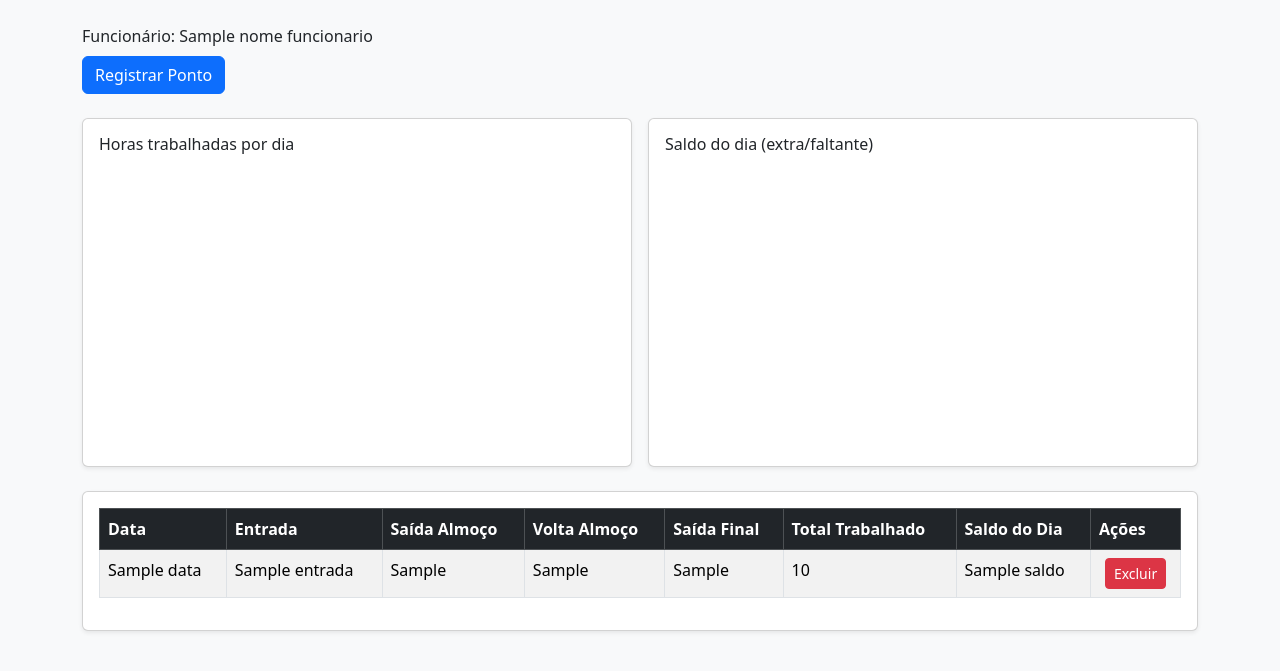
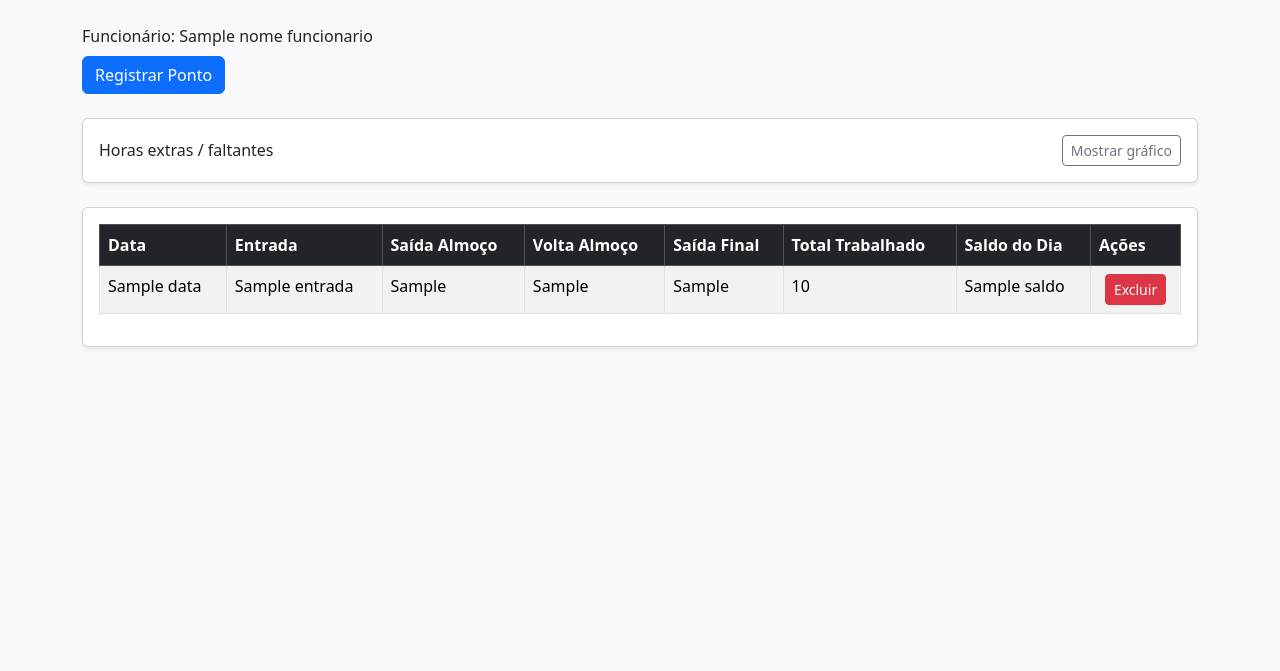
Before and after one commit to prismotta/sistema-ponto-python, a Flask app: template web/templates/dashboard.html in a window 1280 px wide. Shown: the part 50-721 px from the top of the page. Run offline with Flask 3, Linux system fonts and the light colour scheme; the template is opened without the code that fills it: most values are stand-ins (such as "Sample title", 1, 10 or a date in 2020); a map, chart or similar area stays blank; some libraries are stand-ins or nearby versions.

Commit message:
style: simplifica gráfico de horas extras

```diff
--- a/web/app.py
+++ b/web/app.py
@@ -590,7 +590,6 @@ def dashboard():
     registros = []
     total_hoje = timedelta()
     graf_labels: list[str] = []
-    graf_horas: list[float] = []
     graf_saldo: list[float] = []
 
     for registro in registros_db:
@@ -605,7 +604,6 @@ def dashboard():
 
         if not em_aberto:
             graf_labels.append(registro[2])
-            graf_horas.append(horas_decimal(total_linha))
             graf_saldo.append(horas_decimal(saldo_delta or timedelta()))
 
         registros.append({
@@ -626,7 +624,6 @@ def dashboard():
         total_hoje=total_hoje,
         nome_funcionario=nome_dashboard,
         graf_labels=graf_labels,
-        graf_horas=graf_horas,
         graf_saldo=graf_saldo,
     )
 
--- a/web/templates/dashboard.html
+++ b/web/templates/dashboard.html
@@ -35,34 +35,36 @@
         <a href="/bater" class="btn btn-primary">Registrar Ponto</a>
     </div>
 
-    {% if graf_labels and graf_horas and graf_saldo %}
-    <div class="row g-3 mb-4">
-        <div class="col-12 col-lg-6">
-            <div class="card shadow-sm">
-                <div class="card-body">
-                    <h6 class="card-title mb-3">Horas trabalhadas por dia</h6>
-                    <div style="height: 280px;">
-                        <canvas id="grafHoras"></canvas>
-                    </div>
+    <div class="card shadow-sm mb-4">
+        <div class="card-body">
+            <div class="d-flex justify-content-between align-items-center">
+                <h6 class="card-title mb-0">Horas extras / faltantes</h6>
+                <button
+                    class="btn btn-outline-secondary btn-sm"
+                    type="button"
+                    data-bs-toggle="collapse"
+                    data-bs-target="#secaoGrafico"
+                    aria-expanded="false"
+                    aria-controls="secaoGrafico"
+                    id="btnGrafico"
+                >
+                    Mostrar gráfico
+                </button>
+            </div>
+
+            <div class="collapse mt-3" id="secaoGrafico">
+                {% if graf_labels and graf_saldo %}
+                <div style="height: 320px;">
+                    <canvas id="grafSaldoUnico"></canvas>
                 </div>
-            </div>
-        </div>
-        <div class="col-12 col-lg-6">
-            <div class="card shadow-sm">
-                <div class="card-body">
-                    <h6 class="card-title mb-3">Saldo do dia (extra/faltante)</h6>
-                    <div style="height: 280px;">
-                        <canvas id="grafSaldo"></canvas>
-                    </div>
+                {% else %}
+                <div class="alert alert-secondary mb-0">
+                    Ainda não há dados suficientes para gerar o gráfico.
                 </div>
+                {% endif %}
             </div>
         </div>
     </div>
-    {% else %}
-    <div class="alert alert-secondary mb-4">
-        Ainda não há dados suficientes para gerar gráficos.
-    </div>
-    {% endif %}
 
     <div class="card shadow-sm">
         <div class="card-body">
@@ -109,49 +111,55 @@
 <script src="https://cdn.jsdelivr.net/npm/chart.js@4.4.3/dist/chart.umd.min.js"></script>
 <script>
   const labels = {{ graf_labels | tojson }};
-  const horas = {{ graf_horas | tojson }};
   const saldo = {{ graf_saldo | tojson }};
 
+  const btnGrafico = document.getElementById('btnGrafico');
+  const secaoGrafico = document.getElementById('secaoGrafico');
+
+  if (secaoGrafico) {
+    secaoGrafico.addEventListener('shown.bs.collapse', () => {
+      if (btnGrafico) btnGrafico.textContent = 'Ocultar gráfico';
+    });
+    secaoGrafico.addEventListener('hidden.bs.collapse', () => {
+      if (btnGrafico) btnGrafico.textContent = 'Mostrar gráfico';
+    });
+  }
+
   if (labels && labels.length) {
-    new Chart(document.getElementById('grafHoras'), {
+    const extra = saldo.map(v => (v > 0 ? v : 0));
+    const faltante = saldo.map(v => (v < 0 ? v : 0));
+
+    new Chart(document.getElementById('grafSaldoUnico'), {
       type: 'bar',
       data: {
         labels,
-        datasets: [{
-          label: 'Horas trabalhadas',
-          data: horas,
-          backgroundColor: 'rgba(13, 110, 253, 0.35)',
-          borderColor: 'rgba(13, 110, 253, 1)',
-          borderWidth: 1,
-        }]
+        datasets: [
+          {
+            label: 'Extra',
+            data: extra,
+            backgroundColor: 'rgba(25, 135, 84, 0.55)',
+            borderColor: 'rgba(25, 135, 84, 1)',
+            borderWidth: 1
+          },
+          {
+            label: 'Faltante',
+            data: faltante,
+            backgroundColor: 'rgba(220, 53, 69, 0.55)',
+            borderColor: 'rgba(220, 53, 69, 1)',
+            borderWidth: 1
+          }
+        ]
       },
       options: {
         responsive: true,
         maintainAspectRatio: false,
+        plugins: {
+          legend: { display: true }
+        },
         scales: {
-          y: { beginAtZero: true, title: { display: true, text: 'Horas' } }
-        }
-      }
-    });
-
-    new Chart(document.getElementById('grafSaldo'), {
-      type: 'line',
-      data: {
-        labels,
-        datasets: [{
-          label: 'Saldo (h)',
-          data: saldo,
-          tension: 0.25,
-          borderColor: 'rgba(25, 135, 84, 1)',
-          backgroundColor: 'rgba(25, 135, 84, 0.15)',
-          fill: true,
-        }]
-      },
-      options: {
-        responsive: true,
-        maintainAspectRatio: false,
-        scales: {
-          y: { title: { display: true, text: 'Horas' } }
+          y: {
+            title: { display: true, text: 'Saldo (h)' }
+          }
         }
       }
     });
```
Also changed, not shown: tests/test_web.py (+1 -1 lines).
